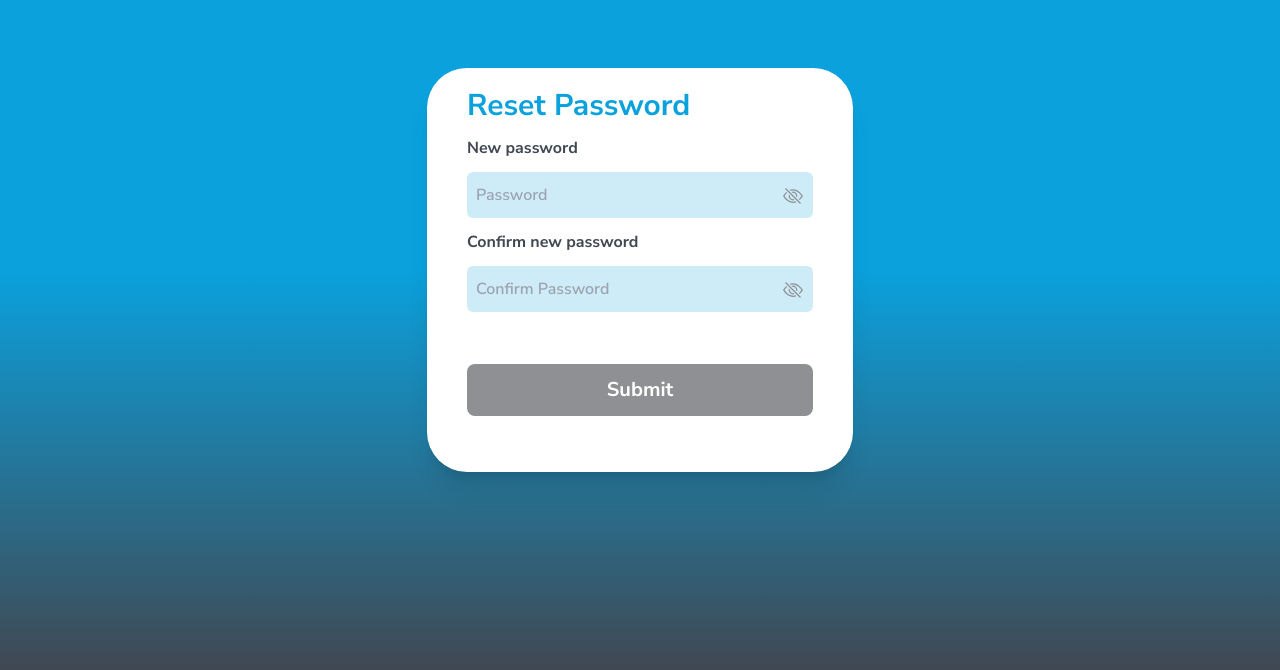
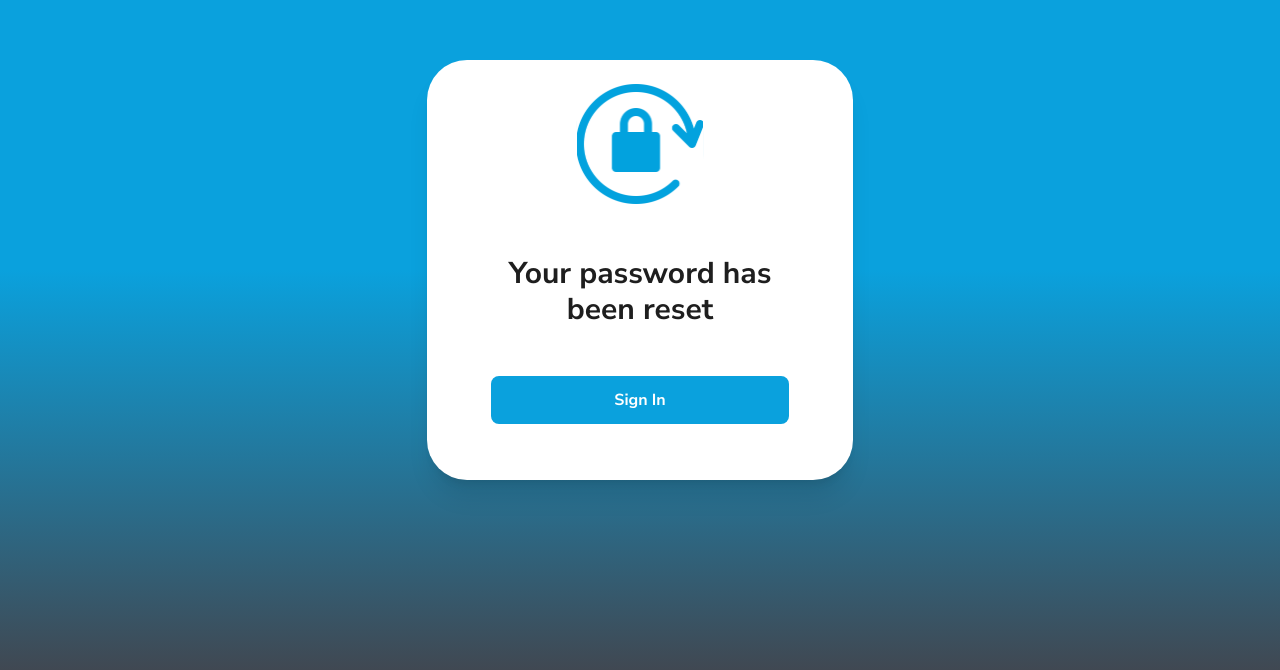
Before and after one commit to deco-freons/fe-web-nextjs, a Next.js app: page /forget-password in a window 1280 px wide. Shown: the part 130-800 px from the top of the page. Built offline with nearby package versions, Linux system fonts and the light colour scheme; no server answers.

Commit message:
style: :lipstick: Adapt forget password success to figma

```diff
--- a/pages/forget-password/index.tsx
+++ b/pages/forget-password/index.tsx
@@ -4,6 +4,8 @@ import verifyUserId from "../../helpers/verifyUserId";
 import verifyToken from "../../helpers/verifyToken";
 import { ResponseData, Status } from "../../configs/types";
 import ForgetPasswordForm from "../../components/Forms/ForgetPasswordForm";
+import Unlock from "../../public/unlock.svg";
+import Button from "../../components/Button";
 
 interface IForgetPassword {
   userId: string | number;
@@ -11,7 +13,7 @@ interface IForgetPassword {
 }
 const ForgetPassword: NextPage<IForgetPassword> = ({ userId, emailToken }) => {
   const [response, setResponse] = useState<ResponseData>({
-    status: "INITIAL",
+    status: "SUCCESS",
     message: "",
   });
 
@@ -21,22 +23,36 @@ const ForgetPassword: NextPage<IForgetPassword> = ({ userId, emailToken }) => {
 
   return (
     <div className="h-full flex flex-col justify-center items-center gap-8">
-      <div className="bg-neutral-100 px-7 pb-10 sm:px-10 pt-5 rounded-[40px] sm:pb-14 text-neutral-800 shadow-xl w-full sm:w-[426px]">
+      <div
+        className={`bg-neutral-100 px-7 pb-10 flex flex-col gap-12 ${
+          response.status === "SUCCESS" ? "sm:px-16" : "sm:px-10 "
+        } pt-5 rounded-[40px] sm:pb-14 text-neutral-800 shadow-xl w-full sm:w-[426px]`}
+      >
         {response.status !== "SUCCESS" ? (
+          <>
             <ForgetPasswordForm
               emailToken={emailToken}
               userId={userId}
               response={response}
               updateResponse={updateResponse}
             />
+            {response.status === "ERROR" && (
+              <p className="font-bold text-2xl text-center">
+                {response.message}
+              </p>
+            )}
+          </>
         ) : (
-          ""
+          <>
+            <Unlock className="w-32 h-32 mx-auto" />
+
+            <p className=" text-3xl font-bold text-center text-neutral-900">
+              Your password has been reset
+            </p>
+            <Button className="w-full">Sign In</Button>
+          </>
         )}
       </div>
-
-      {(response.status === "SUCCESS" || response.status === "ERROR") && (
-        <p className="font-bold text-2xl text-center">{response.message}</p>
-      )}
     </div>
   );
 };
--- a/tailwind.config.js
+++ b/tailwind.config.js
@@ -23,7 +23,7 @@ module.exports = {
         "100": "#FFFFFF",
         "700": "#8E9093",
         "800": "#404852",
-        "900": "#000000"
+        "900": "#1E1E1E"
       },
 
     },
```
Also changed, not shown: public/unlock.svg (added). Lines whose indentation alone changed are shown as unchanged.
